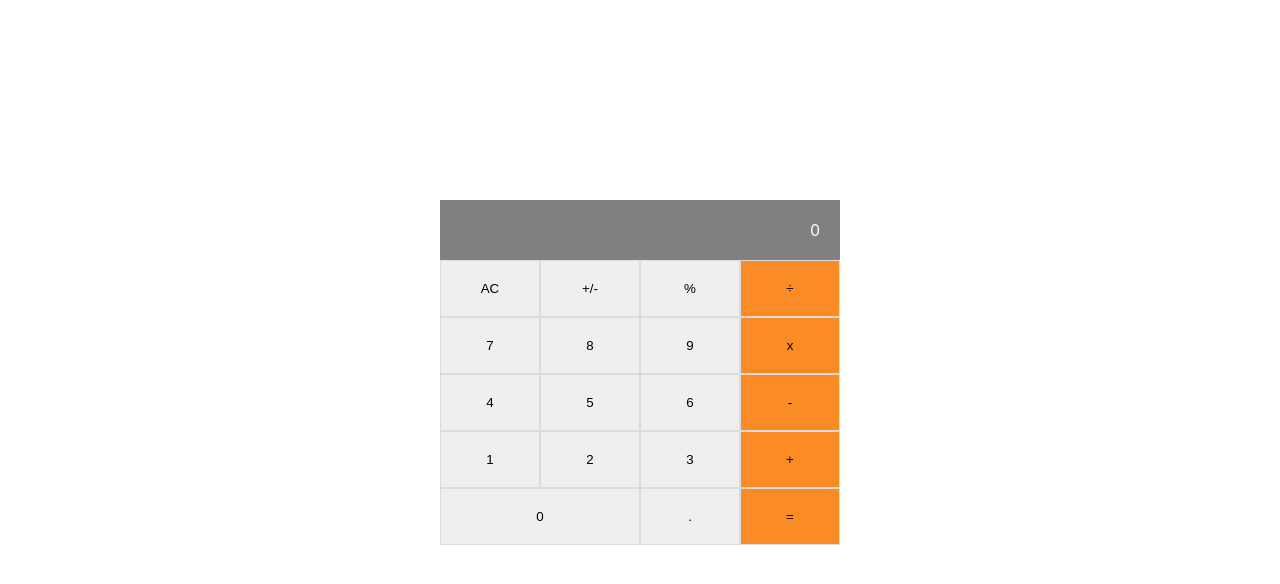
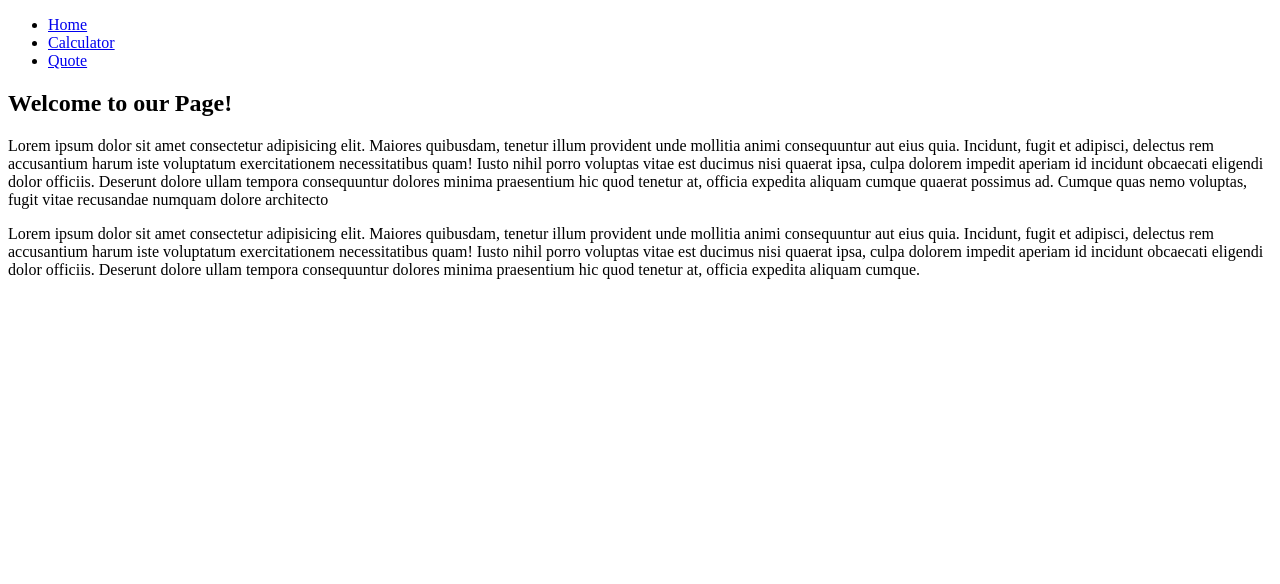
Before and after one commit to Linushaddai99/math-magicians, a React (Create React App) app: page / in a window 1280 px wide. Shown: the top 584 px of the page. Built offline with nearby package versions, Linux system fonts and the light colour scheme.

Commit message:
Create Home, Calculator and Quote Page

```diff
--- a/package.json
+++ b/package.json
@@ -11,6 +11,7 @@
     "prop-types": "^15.8.1",
     "react": "^18.2.0",
     "react-dom": "^18.2.0",
+    "react-router-dom": "^6.4.4",
     "react-scripts": "5.0.1",
     "web-vitals": "^2.1.4"
   },
--- a/src/App.js
+++ b/src/App.js
@@ -1,9 +1,22 @@
 import React from 'react';
 import './App.css';
-import Calculator from './components/Calculator';
+import { Routes, Route } from 'react-router-dom';
+// import Calculator from './components/Calculator/Calculator';
+import Home from './components/Pages/Home';
+import Quote from './components/Pages/Quote';
+import CalculatorPage from './components/Pages/CalculatorPage';
+import Navbar from './Navbar';
 
 const App = () => (
-  <Calculator />
+  <>
+    <Navbar />
+    <Routes>
+      <Route path="/" element={<Home />} />
+      <Route path="/calculator" element={<CalculatorPage />} />
+      <Route path="/quote" element={<Quote />} />
+    </Routes>
+  </>
+
 );
 
 export default App;
--- /dev/null
+++ b/src/Navbar.js
@@ -0,0 +1,20 @@
+import React from 'react';
+import { Link } from 'react-router-dom';
+
+const Navbar = () => (
+  <nav>
+    <ul>
+      <li>
+        <Link to="/">Home</Link>
+      </li>
+      <li>
+        <Link to="/calculator">Calculator</Link>
+      </li>
+      <li>
+        <Link to="/quote">Quote</Link>
+      </li>
+    </ul>
+  </nav>
+);
+
+export default Navbar;
--- /dev/null
+++ b/src/components/Pages/CalculatorPage.js
@@ -0,0 +1,11 @@
+import React from 'react';
+import Calculator from '../Calculator/Calculator';
+
+const CalculatorPage = () => (
+  <div>
+    <h2>Lets Do some Maths</h2>
+    <Calculator />
+  </div>
+);
+
+export default CalculatorPage;
--- /dev/null
+++ b/src/components/Pages/Home.js
@@ -0,0 +1,37 @@
+import React from 'react';
+
+const Home = () => (
+  <div>
+    <h2>Welcome to our Page!</h2>
+    <p>
+      Lorem ipsum dolor sit amet consectetur adipisicing elit.
+      Maiores quibusdam, tenetur illum provident unde
+      mollitia animi consequuntur aut eius quia. Incidunt, fugit et adipisci,
+      delectus rem accusantium harum iste
+      voluptatum exercitationem necessitatibus quam! Iusto nihil porro voluptas
+      vitae est ducimus nisi quaerat
+      ipsa, culpa dolorem impedit aperiam id incidunt obcaecati eligendi dolor officiis.
+      Deserunt dolore ullam
+      tempora consequuntur dolores minima praesentium hic quod tenetur at, officia expedita
+      aliquam cumque
+      quaerat possimus ad. Cumque quas nemo voluptas, fugit vitae recusandae
+      numquam dolore architecto
+      {' '}
+    </p>
+
+    <p>
+      Lorem ipsum dolor sit amet consectetur adipisicing elit.
+      Maiores quibusdam, tenetur illum provident unde
+      mollitia animi consequuntur aut eius quia. Incidunt, fugit et
+      adipisci, delectus rem accusantium harum iste
+      voluptatum exercitationem necessitatibus quam! Iusto nihil porro
+      voluptas vitae est ducimus nisi quaerat
+      ipsa, culpa dolorem impedit aperiam id incidunt obcaecati eligendi
+      dolor officiis. Deserunt dolore ullam
+      tempora consequuntur dolores minima praesentium hic quod tenetur at,
+      officia expedita aliquam cumque.
+    </p>
+  </div>
+);
+
+export default Home;
--- /dev/null
+++ b/src/components/Pages/Quote.js
@@ -0,0 +1,12 @@
+import React from 'react';
+
+const Quote = () => (
+  <div>
+    <p>
+      Mathematics is not just about numbers, equations, components or algorithms:
+      it is about understanding. - William Paul Thurston
+    </p>
+  </div>
+);
+
+export default Quote;
--- a/src/index.css
+++ /dev/null
@@ -1,27 +0,0 @@
-body {
-  margin: 0;
-  font-family:
-    -apple-system,
-    BlinkMacSystemFont,
-    'Segoe UI',
-    'Roboto',
-    'Oxygen',
-    'Ubuntu',
-    'Cantarell',
-    'Fira Sans',
-    'Droid Sans',
-    'Helvetica Neue',
-    sans-serif;
-  -webkit-font-smoothing: antialiased;
-  -moz-osx-font-smoothing: grayscale;
-}
-
-code {
-  font-family:
-    source-code-pro,
-    Menlo,
-    Monaco,
-    Consolas,
-    'Courier New',
-    monospace;
-}
--- a/src/index.js
+++ b/src/index.js
@@ -1,11 +1,13 @@
 import React from 'react';
 import ReactDOM from 'react-dom/client';
-import './index.css';
+import { BrowserRouter as Router } from 'react-router-dom';
 import App from './App';
 
 const root = ReactDOM.createRoot(document.getElementById('root'));
 root.render(
   <React.StrictMode>
-    <App />
+    <Router>
+      <App />
+    </Router>
   </React.StrictMode>,
 );
```
Also changed, not shown: src/components/Calculator/Calculator.js (renamed from src/components/Calculator.js), src/components/Calculator/button.js (renamed from src/components/button.js), src/components/Calculator/logic.js/calculate.js (renamed from src/components/logic.js/calculate.js), src/components/Calculator/logic.js/operate.js (renamed from src/components/logic.js/operate.js), 1 other file (tests, documents, lock files or other folders).
